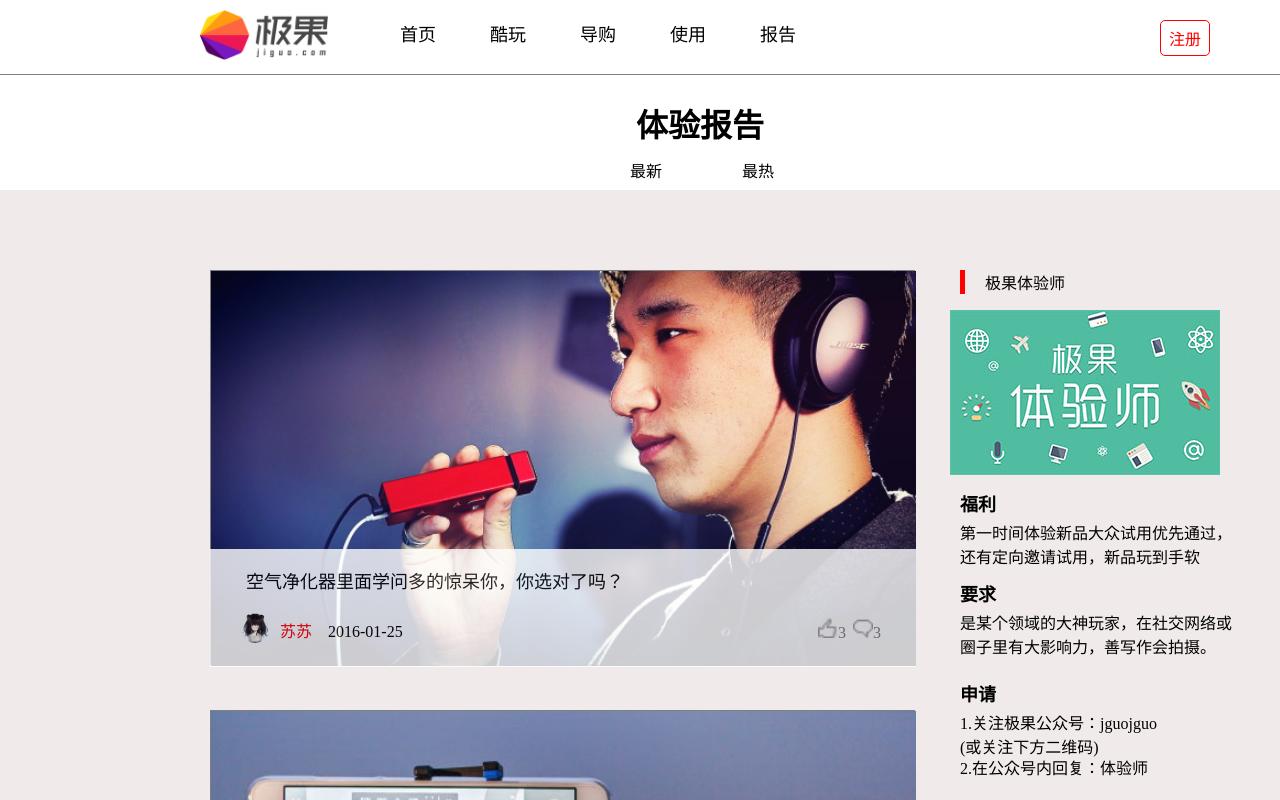
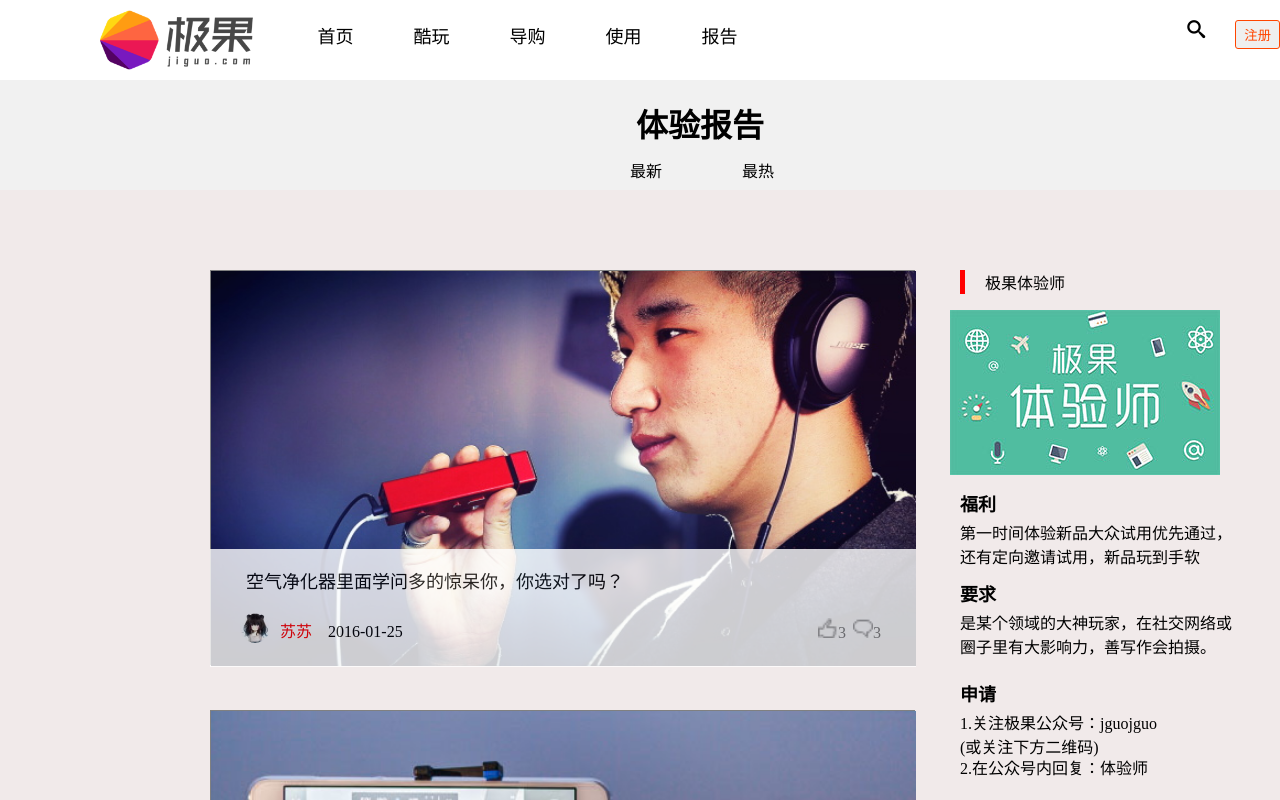
Before and after one commit to mnilml/item, a plain HTML site: page report/report2.html in a window 1280 px wide. Shown: the top 800 px of the page. Drawn offline with Linux system fonts and the light colour scheme; files whose address does not match are found by name.

Commit message:
'12.16修改2'

```diff
--- a/css/public.css
+++ b/css/public.css
@@ -37,6 +37,7 @@ header {
 
 .icon {
 	width: 1200px;
+	box-sizing: border-box;
 	margin: 0 auto;
 }
 
--- a/report/report2.html
+++ b/report/report2.html
@@ -6,23 +6,27 @@
     <meta name="viewport" content="width=device-width, initial-scale=1.0">
     <title>最热</title>
     <link rel="stylesheet" href="../css/baogao2.css">
+	<link rel="stylesheet" type="text/css" href="../css/public.css"/>
 </head>
 
 <body>
     <div class="box">
-        <div class="box">
-            <div class="header">
-                <div class="logo"><img src="../images/logonew.png" alt=""></div>
-                <ul id="title">
-                   <a href="../index.html"><li>首页</li></a>
+       <header class="mui-bar mui-bar-nav">
+       	<div class="icon">
+       		<img src="../images/logonew.png">
+       		<ul>
+       			<a href="../index.html"></a><li>首页</li></a>
        			<a href="../play/new.html"><li>酷玩</li></a>
        			<a href="../dgqd.html"><li>导购</li></a>
        			<a href="../trial.html"><li>使用</li></a>
        			<a href="report2.html"><li>报告</li></a>
        		</ul>
-                <img src="../img/search.png" alt="" class="search">
-                <span>注册</span>
+       		<div class="surch">
+       			<span class="icomoon"></span>
+       			<button type="button">注册</button>
        		</div>
+       	</div>
+       </header>
             <h1>体验报告</h1>
             <div class="middle">
                 <ul>
```
Also changed, not shown: report/report1.html (+11 -6 lines). Lines whose indentation alone changed are shown as unchanged.
